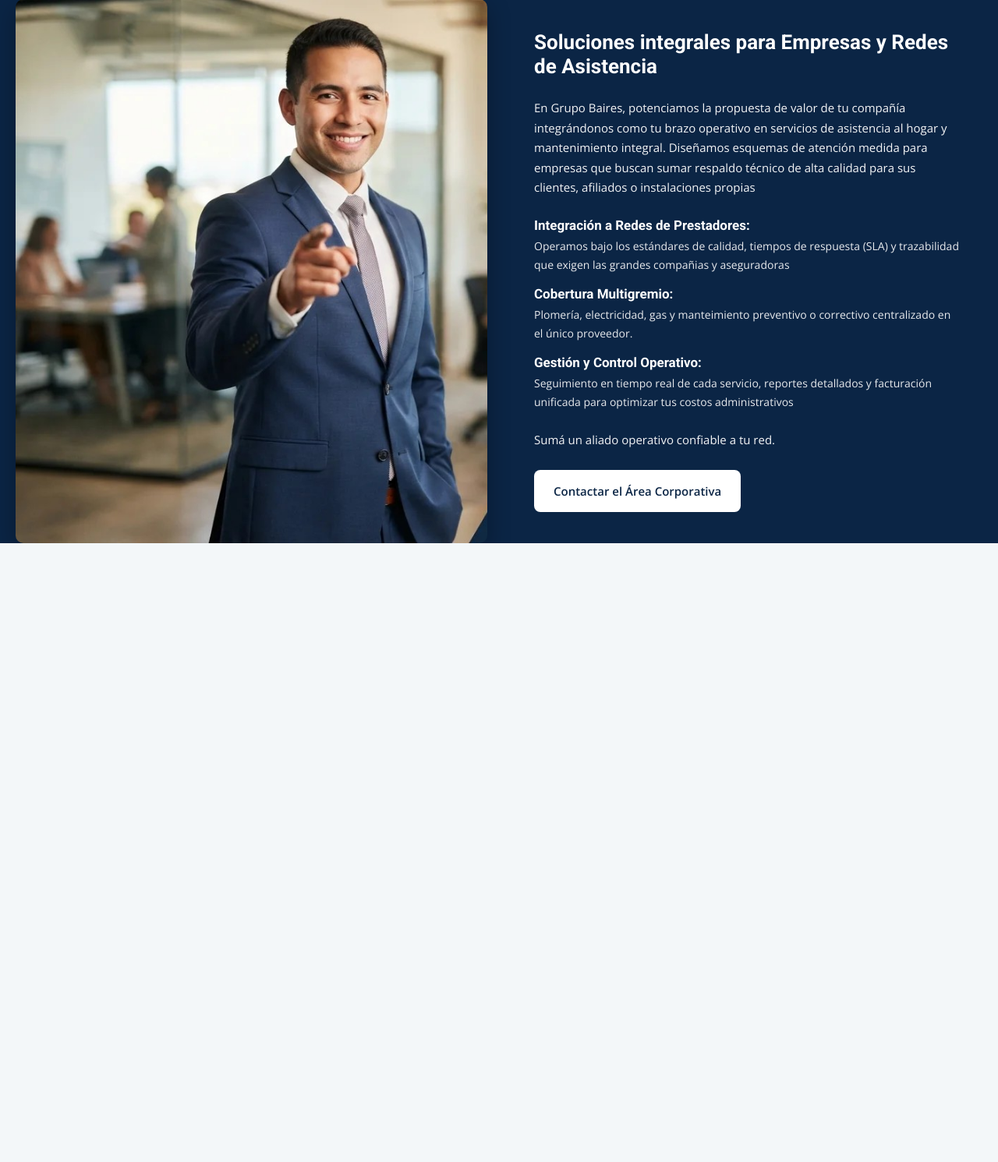
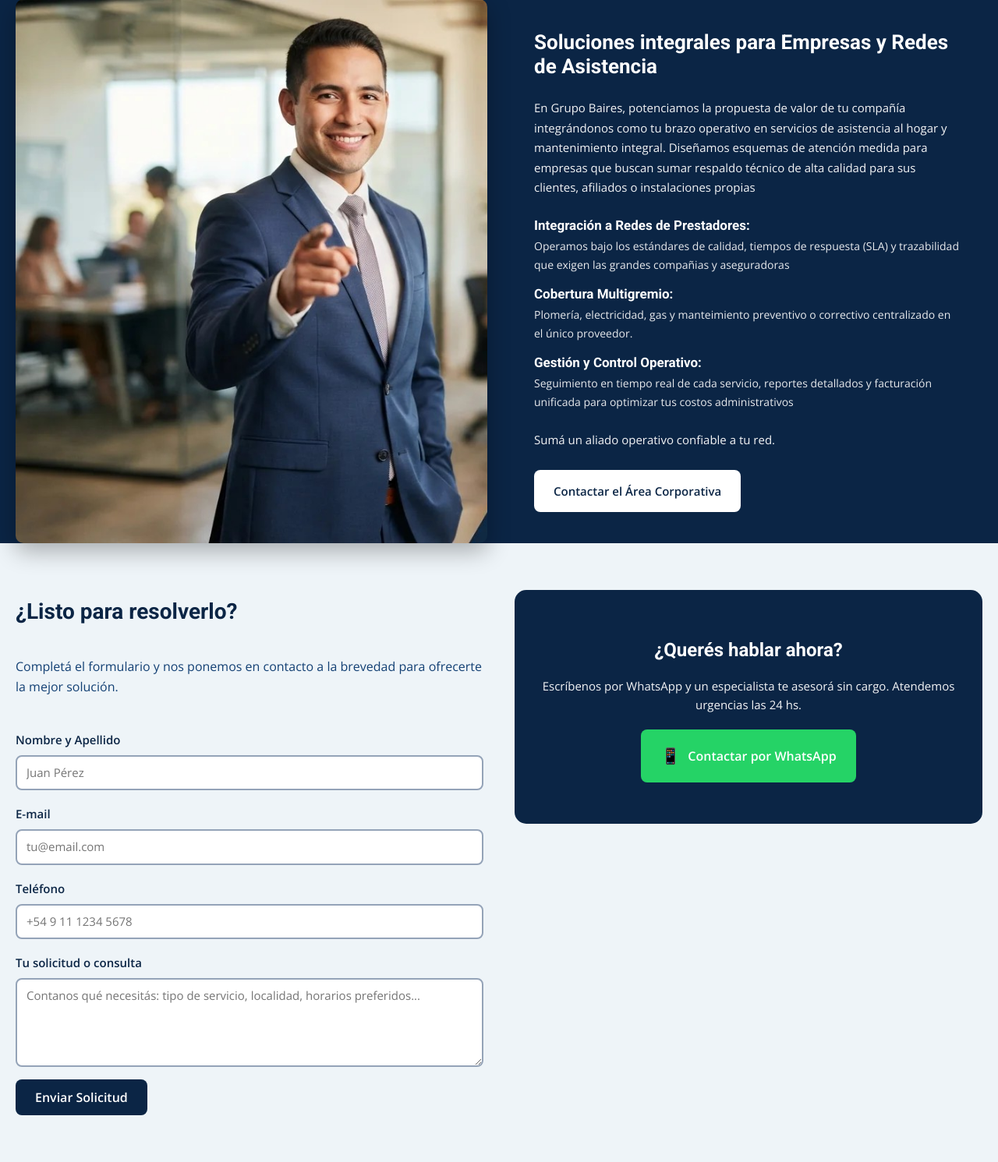
Before and after one commit to Alanr89/GyCProyect, a PHP site: the page made by Landing Page/Landingpage.html in a window 1280 px wide. Shown: the part 3151-4642 px from the top of the page at 78% size. Before the commit the page ends 3848 px from the top, so only its background shows below. Run offline with PHP 8.4, Linux system fonts and the light colour scheme.

Commit message:
fomulario contactos

```diff
--- a/Landing Page/CSS/style.css
+++ b/Landing Page/CSS/style.css
@@ -782,3 +782,172 @@ html {
 .btn-corporativo:active {
     transform: translateY(0);
 }
+
+/* ==========================Sección Contactanos===============================*/
+
+.contactanos__box {
+    display: grid;
+    grid-template-columns: 1fr 1fr;
+    gap: 4rem;
+    align-items: start;
+    background-color: var(--grisMuyclaro);
+    padding: 6rem 2rem;
+    max-width: 140rem;
+    margin: 0 auto;
+}
+
+/* Formulario */
+.contactanos__formulario {
+    display: flex;
+    flex-direction: column;
+    gap: 2rem;
+}
+
+.contactanos__formulario h2 {
+    font-size: 2.8rem;
+    color: var(--azulMarino);
+    margin: 0 0 1rem 0;
+}
+
+.contactanos__subtitulo {
+    font-size: 1.6rem;
+    color: var(--azulAcero);
+    margin: 0 0 2rem 0;
+    line-height: 1.6;
+}
+
+.formulario-contacto {
+    display: flex;
+    flex-direction: column;
+    gap: 1.5rem;
+}
+
+.campo {
+    display: flex;
+    flex-direction: column;
+    gap: 0.5rem;
+}
+
+.campo label {
+    font-size: 1.5rem;
+    color: var(--azulMarino);
+    font-weight: 600;
+}
+
+.campo input,
+.campo textarea {
+    padding: 1.2rem;
+    font-size: 1.5rem;
+    font-family: inherit;
+    border: 0.2rem solid var(--grisNeutro);
+    border-radius: 0.8rem;
+    background: var(--blanco);
+    transition: border 0.3s ease;
+}
+
+.campo input:focus,
+.campo textarea:focus {
+    outline: none;
+    border-color: var(--azulAcero);
+}
+
+.campo--textarea {
+    min-height: 15rem;
+    resize: vertical;
+}
+
+.btn-enviar {
+    background: var(--azulMarino);
+    color: var(--blanco);
+    border: none;
+    padding: 1.4rem 2.5rem;
+    font-size: 1.6rem;
+    font-weight: 600;
+    border-radius: 0.8rem;
+    cursor: pointer;
+    transition: background 0.3s ease, transform 0.2s ease;
+    align-self: flex-start;
+}
+
+.btn-enviar:hover {
+    background: var(--azulAcero);
+    transform: translateY(-2px);
+}
+
+/* WhatsApp lado derecho */
+.contactanos__whatsapp {
+    display: flex;
+    flex-direction: column;
+    justify-content: center;
+    background: var(--azulMarino);
+    padding: 4rem 3rem;
+    border-radius: 1.5rem;
+    color: var(--blanco);
+    text-align: center;
+    min-height: 30rem;
+}
+
+.contactanos__whatsapp h2 {
+    font-size: 2.4rem;
+    margin: 0 0 1rem 0;
+}
+
+.contactanos__whatsapp p {
+    font-size: 1.5rem;
+    margin: 0 0 2rem 0;
+    opacity: 0.95;
+    line-height: 1.6;
+}
+
+.btn-whatsapp {
+    display: inline-flex;
+    align-items: center;
+    gap: 1rem;
+    background: #25d366;
+    color: var(--blanco);
+    text-decoration: none;
+    padding: 1.4rem 2.5rem;
+    font-size: 1.6rem;
+    font-weight: 600;
+    border-radius: 0.8rem;
+    transition: background 0.3s ease, transform 0.2s ease;
+    width: fit-content;
+    margin: 0 auto;
+}
+
+.btn-whatsapp:hover {
+    background: #1eb754;
+    transform: translateY(-2px);
+}
+
+.whatsapp__icon {
+    font-size: 2rem;
+}
+
+/* Responsive Contactanos */
+@media (max-width: 1024px) {
+    .contactanos__box {
+        grid-template-columns: 1fr;
+        padding: 4rem 1.5rem;
+        gap: 3rem;
+    }
+
+    .contactanos__whatsapp {
+        text-align: center;
+    }
+
+    .btn-enviar,
+    .btn-whatsapp {
+        align-self: center;
+    }
+}
+
+@media (max-width: 768px) {
+    .contactanos__formulario h2 {
+        font-size: 2.2rem;
+    }
+
+    .contactanos__whatsapp h2 {
+        font-size: 2rem;
+    }
+}
--- a/Landing Page/Landingpage.html
+++ b/Landing Page/Landingpage.html
@@ -34,8 +34,8 @@
                 <!--
                 <li><a class="navegacion__enlace" href="#">Instalación de cámaras de seguridad</a></li>
                 -->
-                <li><a class="navegacion__enlace" href="#">Corporativo</a></li>
-                <li><a class="navegacion__enlace" href="#">Contactanos</a></li>
+                <li><a class="navegacion__enlace" href="#corporativo">Corporativo</a></li>
+                <li><a class="navegacion__enlace" href="#contactanos">Contactanos</a></li>
             </ul>
         </nav>
     </header>
@@ -158,7 +158,7 @@ Consultanos y coordinamos.</p>
         </section>
 
 <!-- ===============================================Corporativo=============================================================-->
-<section class="corpo__section">
+<section class="corpo__section" id="corporativo">
     <div class="corpo__section--imagen"></div>
 
     <div class="corpo__section--texto">
@@ -187,7 +187,45 @@ Consultanos y coordinamos.</p>
 
 </section>
 
+<!-- ===============================================Contactanos==========================================================-->
+<section id="contactanos" class="contactanos__box">
+    <div class="contactanos__formulario">
+        <h2>¿Listo para resolverlo?</h2>
+        <p class="contactanos__subtitulo">Completá el formulario y nos ponemos en contacto a la brevedad para ofrecerte la mejor solución.</p>
 
+        <!-- ACA PROGRAMAR EL ENVÍO DE MAIL: Conectá este formulario a tu backend (PHP, Node.js, etc.) para que los datos lleguen a tu correo electrónico -->
+        <form class="formulario-contacto" action="#" method="POST">
+            <div class="campo">
+                <label for="nombre">Nombre y Apellido</label>
+                <input type="text" id="nombre" name="nombre" placeholder="Juan Pérez" required>
+            </div>
+            <div class="campo">
+                <label for="email">E-mail</label>
+                <input type="email" id="email" name="email" placeholder="tu@email.com" required>
+            </div>
+            <div class="campo">
+                <label for="telefono">Teléfono</label>
+                <input type="tel" id="telefono" name="telefono" placeholder="+54 9 11 1234 5678" required>
+            </div>
+            <div class="campo campo--textarea">
+                <label for="solicitud">Tu solicitud o consulta</label>
+                <textarea id="solicitud" name="solicitud" rows="5" placeholder="Contanos qué necesitás: tipo de servicio, localidad, horarios preferidos..." required></textarea>
+            </div>
+            <button type="submit" class="btn-enviar">Enviar Solicitud</button>
+        </form>
+    </div>
+
+    <div class="contactanos__whatsapp">
+        <div class="whatsapp__contenido">
+            <h2>¿Querés hablar ahora?</h2>
+            <p>Escríbenos por WhatsApp y un especialista te asesorá sin cargo. Atendemos urgencias las 24 hs.</p>
+            <a href="https://wa.me/5491150064968?text=Hola%20Grupo%20Baires,%20quisiera%20una%20asesoría%20para%20mi%20solicitud." class="btn-whatsapp">
+                <span class="whatsapp__icon">📱</span>
+                Contactar por WhatsApp
+            </a>
+        </div>
+    </div>
+</section>
 
     </main>
     <script>
```
